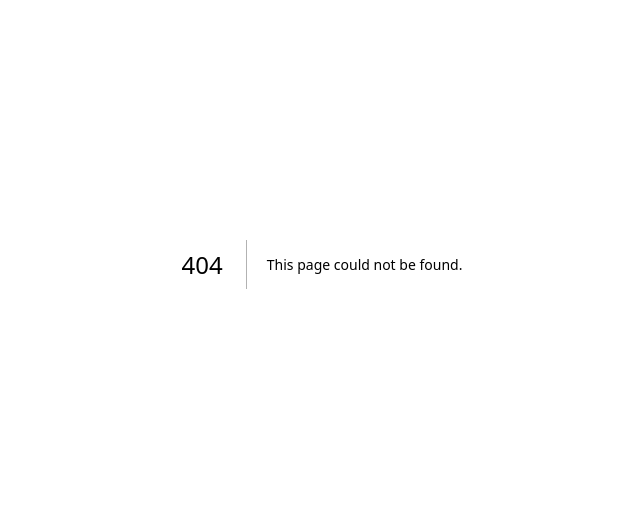
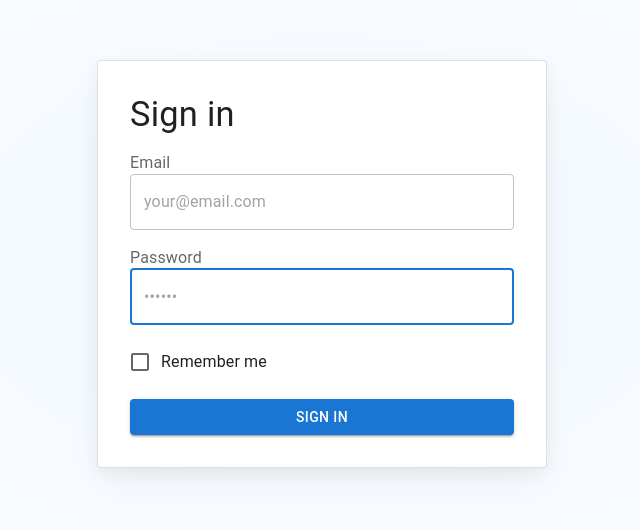
Before and after one commit to sopliu/calendar-project, a Next.js app: page /login in a window 1280 px wide. Before the commit this address had no page. Shown: the part 136-666 px from the top of the page, without its empty margins (318-958 px from the left). Built offline with nearby package versions, Linux system fonts and the light colour scheme.

Commit message:
Created login page

```diff
--- /dev/null
+++ b/src/app/login/login-form.tsx
@@ -0,0 +1,186 @@
+"use client";
+
+import Box from "@mui/material/Box";
+import Button from "@mui/material/Button";
+import Checkbox from "@mui/material/Checkbox";
+import CssBaseline from "@mui/material/CssBaseline";
+import FormControlLabel from "@mui/material/FormControlLabel";
+import Divider from "@mui/material/Divider";
+import FormLabel from "@mui/material/FormLabel";
+import FormControl from "@mui/material/FormControl";
+import Link from "@mui/material/Link";
+import TextField from "@mui/material/TextField";
+import Typography from "@mui/material/Typography";
+import Stack from "@mui/material/Stack";
+import MuiCard from "@mui/material/Card";
+import { styled } from "@mui/material/styles";
+import { useState } from "react";
+
+const Card = styled(MuiCard)(({ theme }) => ({
+  display: "flex",
+  flexDirection: "column",
+  alignSelf: "center",
+  width: "100%",
+  padding: theme.spacing(4),
+  gap: theme.spacing(2),
+  margin: "auto",
+  [theme.breakpoints.up("sm")]: {
+    maxWidth: "450px",
+  },
+  boxShadow:
+    "hsla(220, 30%, 5%, 0.05) 0px 5px 15px 0px, hsla(220, 25%, 10%, 0.05) 0px 15px 35px -5px",
+  ...theme.applyStyles("dark", {
+    boxShadow:
+      "hsla(220, 30%, 5%, 0.5) 0px 5px 15px 0px, hsla(220, 25%, 10%, 0.08) 0px 15px 35px -5px",
+  }),
+}));
+
+const SignInContainer = styled(Stack)(({ theme }) => ({
+  height: "calc((1 - var(--template-frame-height, 0)) * 100dvh)",
+  minHeight: "100%",
+  padding: theme.spacing(2),
+  [theme.breakpoints.up("sm")]: {
+    padding: theme.spacing(4),
+  },
+  "&::before": {
+    content: '""',
+    display: "block",
+    position: "absolute",
+    zIndex: -1,
+    inset: 0,
+    backgroundImage:
+      "radial-gradient(ellipse at 50% 50%, hsl(210, 100%, 97%), hsl(0, 0%, 100%))",
+    backgroundRepeat: "no-repeat",
+    ...theme.applyStyles("dark", {
+      backgroundImage:
+        "radial-gradient(at 50% 50%, hsla(210, 100%, 16%, 0.5), hsl(220, 30%, 5%))",
+    }),
+  },
+}));
+
+export default function LoginForm() {
+  const [emailError, setEmailError] = useState(false);
+  const [emailErrorMessage, setEmailErrorMessage] = useState("");
+  const [passwordError, setPasswordError] = useState(false);
+  const [passwordErrorMessage, setPasswordErrorMessage] = useState("");
+  const [open, setOpen] = useState(false);
+
+  const handleClickOpen = () => {
+    setOpen(true);
+  };
+
+  const handleClose = () => {
+    setOpen(false);
+  };
+
+  const handleSubmit = (event: React.FormEvent<HTMLFormElement>) => {
+    if (emailError || passwordError) {
+      event.preventDefault();
+      return;
+    }
+    const data = new FormData(event.currentTarget);
+    console.log({
+      email: data.get("email"),
+      password: data.get("password"),
+    });
+  };
+
+  const validateInputs = () => {
+    const email = document.getElementById("email") as HTMLInputElement;
+    const password = document.getElementById("password") as HTMLInputElement;
+
+    let isValid = true;
+
+    if (!email.value || !/\S+@\S+\.\S+/.test(email.value)) {
+      setEmailError(true);
+      setEmailErrorMessage("Please enter a valid email address.");
+      isValid = false;
+    } else {
+      setEmailError(false);
+      setEmailErrorMessage("");
+    }
+
+    if (!password.value || password.value.length < 6) {
+      setPasswordError(true);
+      setPasswordErrorMessage("Password must be at least 6 characters long.");
+      isValid = false;
+    } else {
+      setPasswordError(false);
+      setPasswordErrorMessage("");
+    }
+
+    return isValid;
+  };
+
+  return (
+    <SignInContainer direction="column" justifyContent="space-between">
+      <Card variant="outlined">
+        <Typography
+          component="h1"
+          variant="h4"
+          sx={{ width: "100%", fontSize: "clamp(2rem, 10vw, 2.15rem)" }}
+        >
+          Sign in
+        </Typography>
+        <Box
+          component="form"
+          onSubmit={handleSubmit}
+          noValidate
+          sx={{
+            display: "flex",
+            flexDirection: "column",
+            width: "100%",
+            gap: 2,
+          }}
+        >
+          <FormControl>
+            <FormLabel htmlFor="email">Email</FormLabel>
+            <TextField
+              error={emailError}
+              helperText={emailErrorMessage}
+              id="email"
+              type="email"
+              name="email"
+              placeholder="your@email.com"
+              autoComplete="email"
+              autoFocus
+              required
+              fullWidth
+              variant="outlined"
+              color={emailError ? "error" : "primary"}
+            />
+          </FormControl>
+          <FormControl>
+            <FormLabel htmlFor="password">Password</FormLabel>
+            <TextField
+              error={passwordError}
+              helperText={passwordErrorMessage}
+              name="password"
+              placeholder="••••••"
+              type="password"
+              id="password"
+              autoComplete="current-password"
+              autoFocus
+              required
+              fullWidth
+              variant="outlined"
+              color={passwordError ? "error" : "primary"}
+            />
+          </FormControl>
+          <FormControlLabel
+            control={<Checkbox value="remember" color="primary" />}
+            label="Remember me"
+          />
+          <Button
+            type="submit"
+            fullWidth
+            variant="contained"
+            onClick={validateInputs}
+          >
+            Sign in
+          </Button>
+        </Box>
+      </Card>
+    </SignInContainer>
+  );
+}
--- /dev/null
+++ b/src/app/login/page.tsx
@@ -0,0 +1,11 @@
+import LoginForm from "./login-form";
+
+export default function LoginPage() {
+  return (
+    <div className="flex items-center justify-center min-h-screen bg-gray-100">
+      <div className="w-full max-w-md">
+        <LoginForm />
+      </div>
+    </div>
+  );
+}
--- /dev/null
+++ b/src/app/theme.ts
@@ -0,0 +1,9 @@
+"use client";
+
+import { createTheme } from "@mui/material/styles";
+
+const theme = createTheme({
+  // You can customize your theme here
+});
+
+export default theme;
```
Also changed, not shown: src/app/actions/auth.ts (added, +19 -0 lines), src/app/globals.css (+4 -4 lines).
